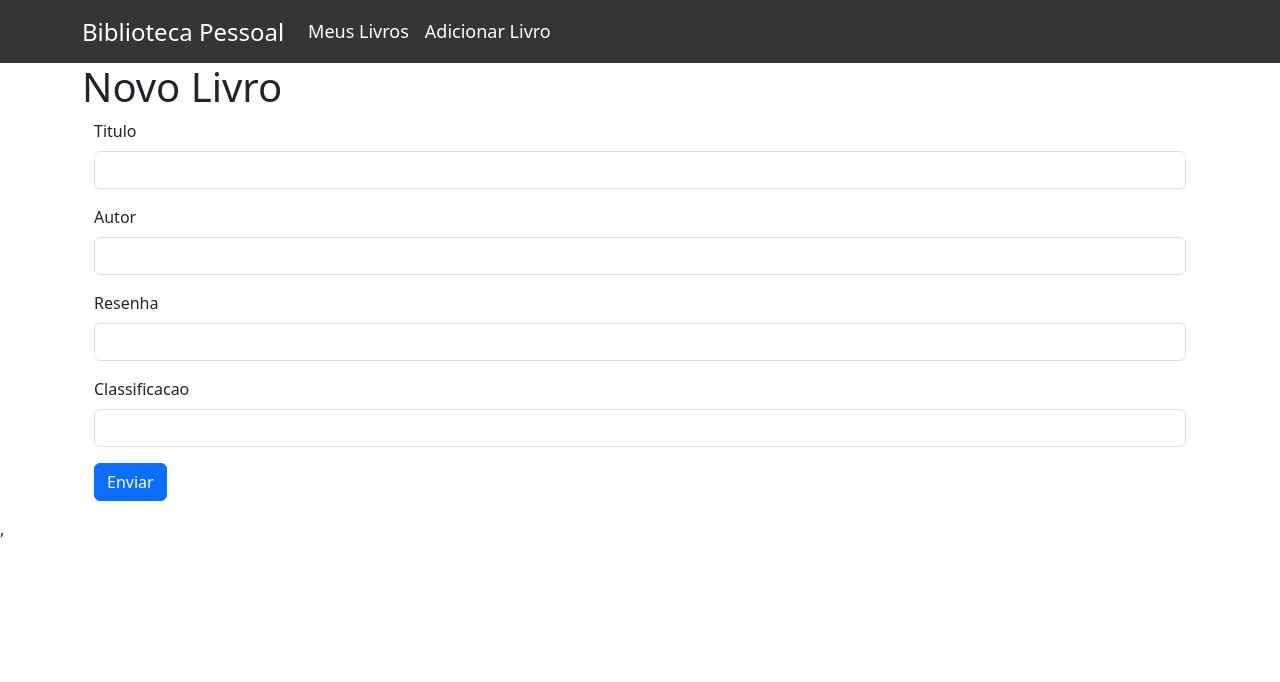
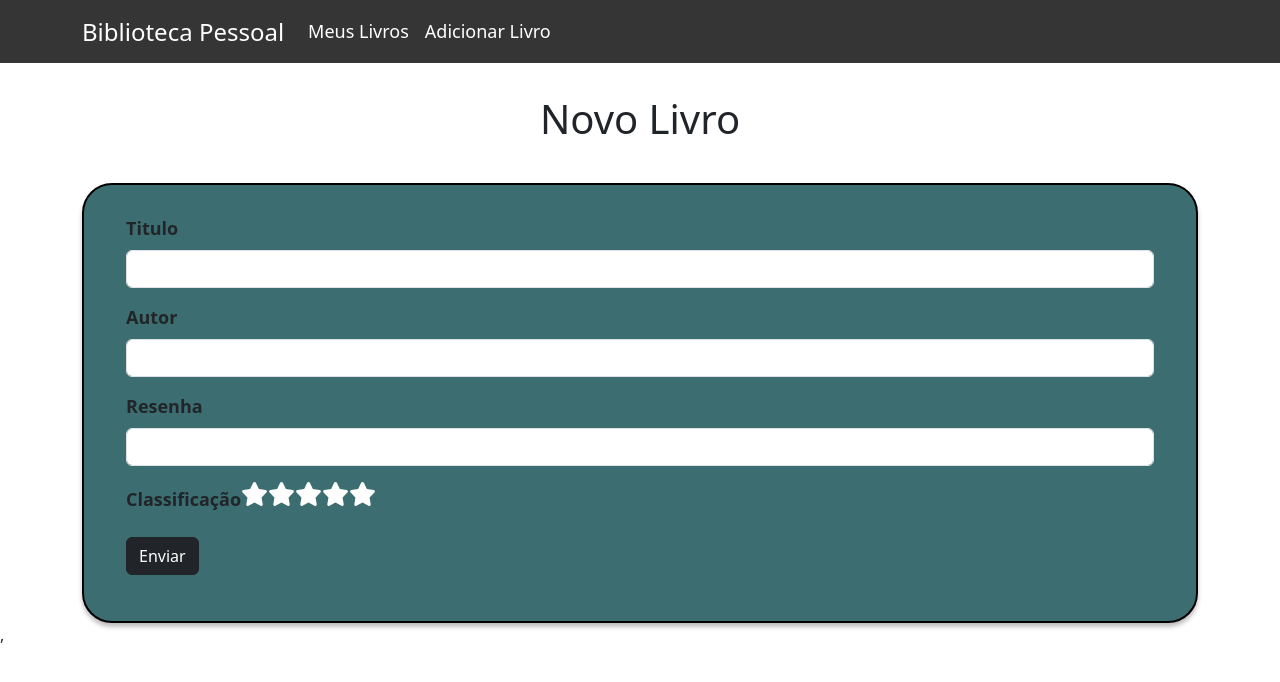
Before and after one commit to luanaFOliveira/bibliotecaPessoal, a React (Create React App) app: page /addBook in a window 1280 px wide. Shown: the top 682 px of the page. Built offline with nearby package versions, Linux system fonts and the light colour scheme.

Commit message:
paginacao e ajustes de design

```diff
--- a/src/AddBook.css
+++ b/src/AddBook.css
@@ -0,0 +1,12 @@
+.titulo-newBook{
+    text-align: center;
+    padding:2rem;
+}
+
+.titulo-wrapper-newBook{
+    background-color: lightblue;
+    padding:2px;
+    border: 1px solid #000000;
+    box-shadow: 0px 4px 4px rgba(0, 0, 0, 0.25);
+    border-radius: 30px;
+}
--- a/src/AddBook.js
+++ b/src/AddBook.js
@@ -4,6 +4,7 @@ import { Container} from 'reactstrap';
 import NavBar from './Components/NavBar';
 import BookForm from './Components/BookForm';
 import { useNavigate } from 'react-router-dom';
+import './AddBook.css';
 
 function AddBook(){
 
@@ -41,8 +42,8 @@ function AddBook(){
     return(<div>
         <NavBar />
         <Container>
-            <h1>Novo Livro</h1>
-            <BookForm initialFormState={initialFormState} handleSubmit={handleSubmit} handleChange={handleChange}/>
+        <h1 className='titulo-newBook'>Novo Livro</h1>
+        <BookForm initialFormState={initialFormState} handleSubmit={handleSubmit} handleChange={handleChange}/>
         </Container>
 
     </div>);
--- /dev/null
+++ b/src/Components/BookForm.css
@@ -0,0 +1,12 @@
+.wrapper-form{
+    background-color: #3c6e71;
+    padding:30px;
+    border: 2px solid #000000;
+    box-shadow: 0px 4px 4px rgba(0, 0, 0, 0.25);
+    border-radius: 30px;
+}
+
+.form-label{
+    font-size: 18px;
+    font-weight: bold;
+}
--- a/src/Components/BookForm.js
+++ b/src/Components/BookForm.js
@@ -1,36 +1,44 @@
 import React, { useState } from 'react';
 import { Button, Container, Form, FormGroup, Input, Label } from 'reactstrap';
 import { useNavigate } from 'react-router-dom';
+import './BookForm.css';
+import StarRatingInput from '../StarRatingInput';
 
-function BookForm({initialFormState,handleSubmit,handleChange}) {
+function BookForm({ initialFormState, handleSubmit, handleChange }) {
 
+    const handleRatingChange = (rating) => {
+        handleChange({ target: { name: 'classificacao', value: rating } });
+    };
 
-    return(<div>
+  return (
+    <div className='wrapper-form'>
       <Container>
         <Form onSubmit={handleSubmit}>
           <FormGroup>
-                    <Label for="titulo">Titulo</Label>
-                    <Input type="text" name="titulo" id="titulo" placeholder={initialFormState.titulo} onChange={handleChange}/>
+            <Label for="titulo" className='form-label'>Titulo</Label>
+            <Input type="text" name="titulo" id="titulo" placeholder={initialFormState.titulo} onChange={handleChange} />
           </FormGroup>
           <FormGroup>
             <Label for="autor">Autor</Label>
-                    <Input type="text" name="autor" id="autor" placeholder={initialFormState.autor} onChange={handleChange}/>
+            <Input type="text" name="autor" id="autor" placeholder={initialFormState.autor} onChange={handleChange} />
           </FormGroup>
           <FormGroup>
             <Label for="resenha">Resenha</Label>
-                    <Input type="text" name="resenha" id="resenha" placeholder={initialFormState.resenha} onChange={handleChange}/>
+            <Input type="text" name="resenha" id="resenha" placeholder={initialFormState.resenha} onChange={handleChange} />
           </FormGroup>
           <FormGroup>
-                    <Label for="classificacao">Classificacao</Label>
-                    <Input type="text" name="classificacao" id="classificacao" placeholder={initialFormState.classificacao} onChange={handleChange}/>
+            <Label for="classificacao">Classificação</Label>
+            <StarRatingInput value={initialFormState.classificacao} onChange={handleRatingChange} />
           </FormGroup>
           <FormGroup>
-                    <Button color="primary" type="submit">Enviar</Button>{' '}
+            <Button color="dark" type="submit">
+              Enviar
+            </Button>{' '}
           </FormGroup>
         </Form>
       </Container>
     </div>
   );
-};
+}
 
 export default BookForm;
--- a/src/Components/ListBooksCards.css
+++ b/src/Components/ListBooksCards.css
@@ -1,11 +1,12 @@
 .card {
-    border: 1px solid #ddd;
-    border-radius: 5px;
-    box-shadow: 0 2px 4px rgba(0, 0, 0, 0.1);
+
     margin: 10px;
     padding: 10px;
     display: flex;
     background-color: #3c6e71;
+    border: 2px solid #000000;
+    box-shadow: 0px 4px 4px rgba(0, 0, 0, 0.25);
+    border-radius: 30px;
 }
 
 
@@ -26,7 +27,9 @@
 .card-footer {
     background-color: transparent;
     border: none;
-    text-align: left;
+    display: flex;
+    justify-content: space-between;
+    align-items: center;
 }
 
 .col-3 {
@@ -53,17 +56,18 @@
 
 .star-icon{
     color:yellow;
-    /*border: 1px solid black;
-    background-color: black;*/
+
+}
+.card-links a.card-link {
+    margin-left: 10px;
+    text-decoration: none;
+    color: black;
 }
 
-.card-links {
-    display: flex;
-    justify-content: flex-end;
+.card-links a.card-link:hover {
+    color: white;
 }
 
-.card-link {
-    margin-left: 10px; /* Adicione um espaçamento entre os links */
-    text-decoration: none; /* Remova a decoração de link (sublinhado) */
-    color: black; /* Cor dos links (pode ajustar a cor desejada) */
+.link-card{
+    text-decoration: none;
 }
--- a/src/Components/ListBooksCards.js
+++ b/src/Components/ListBooksCards.js
@@ -4,8 +4,6 @@ import 'bootstrap/dist/css/bootstrap.min.css';
 import StarRating from './StarRating';
 import { Link } from 'react-router-dom';
 
-//<img src="https://via.placeholder.com/100x100" alt="Imagem do Livro 1" className="card-image" />
-//                            <p className="card-text">{resenha}</p>
 
 const onDelete = (id_livro) => {
     if (!window.confirm("Deseja realmente excluir este livro?")) return;
@@ -32,7 +30,8 @@ const onDelete = (id_livro) => {
 function Card({titulo,autor,classificacao,id_livro}){
 
     return (
-        <div className="col-3 bg-transparent">
+        <div className="col-4 bg-transparent">
+            <Link to={`/book/${id_livro}`} className='link-card'>
             <div className="card custom-card">
                 <div className="card-body">
                     <div className="card-content">
@@ -50,6 +49,7 @@ function Card({titulo,autor,classificacao,id_livro}){
                     </div>
                 </div>
             </div>
+            </Link>
         </div>
     );
 }
--- a/src/Components/StarRating.js
+++ b/src/Components/StarRating.js
@@ -5,7 +5,7 @@ import { faStar } from '@fortawesome/free-solid-svg-icons';
 function StarRating({ rating }) {
     const stars = [];
     for (let i = 0; i < rating; i++) {
-      stars.push(<FontAwesomeIcon key={i} icon={faStar} className="star-icon" />);
+      stars.push(<FontAwesomeIcon key={i} icon={faStar} className="star-icon" style={{fontSize:'24px'}} />);
     }
 
     return <div>{stars}</div>;
--- a/src/ListBooks.css
+++ b/src/ListBooks.css
@@ -1,3 +1,8 @@
-.list-wrapper{
-    background-color: transparent;
+
+.button-container {
+    display: flex;
 }
+
+.button-container button {
+    margin-right: 10px; /* Ajuste o valor conforme necessário para o espaçamento desejado */
+}
--- a/src/ListBooks.js
+++ b/src/ListBooks.js
@@ -4,11 +4,49 @@ import 'bootstrap/dist/css/bootstrap.min.css';
 import ListBooksCards from './Components/ListBooksCards';
 import NavBar from './Components/NavBar';
 
+function ListBooks() {
+  const [livros, setLivros] = useState([]);
+  const [page, setPage] = useState(1);
+  const itemsPerPage = 9; // Quantidade de itens por página
+
+  const getLivros = () => {
+    const minId = (page - 1) * itemsPerPage + 1;
+    const maxId = minId + itemsPerPage - 1;
+
+    fetch(`http://localhost:8000/api/livros/pagina/${minId}/${maxId}`, {
+      method: 'GET',
+      headers: {
+        'Accept': 'application/json',
+        'Content-Type': 'application/json',
+      },
+      mode: 'cors',
+    })
+      .then(response => response.json())
+      .then(livros => setLivros(livros))
+      .catch(error => {
+        console.error(error);
+      });
+  }
+
+  useEffect(() => {
+    getLivros();
+  }, [page]);
+
+  return (
+    <div>
+      <NavBar />
+      <ListBooksCards livros={livros} />
+      <div className='button-container'>
+        <button type="button" class="btn btn-dark" onClick={() => setPage(page - 1)}>Página Anterior</button>
+        <button type="button" class="btn btn-dark" onClick={() => setPage(page + 1)}>Próxima Página</button>
+      </div>
+    </div>
+  );
+}
 
 
+/*
 function ListBooks(){
-
-
 
     const [livros,setLivros] = useState([]);
 
@@ -32,24 +70,7 @@ function ListBooks(){
         getLivros();
     },[]);
 
-   /*
-    const livros = [
-        {
-          titulo: 'Livro 1',
-          autor: 'Autor 1',
-          resenha: 'Esta é a resenha do Livro 1. É um livro muito interessante.',
-          classificacao: 3,
-          imagem: 'caminho/para/imagem1.jpg',
-        },
-        {
-          titulo: 'Livro 2',
-          autor: 'Autor 2',
-          resenha: 'Este é o Livro 2. O autor é muito renomado.',
-          classificacao: 4,
-          imagem: 'caminho/para/imagem2.jpg',
-        },
-    ];
-*/
+
     return (
         <div>
             <NavBar />
@@ -57,6 +78,6 @@ function ListBooks(){
         </div>
     );
 }
-
+*/
 
 export default ListBooks;
--- /dev/null
+++ b/src/StarRatingInput.css
@@ -0,0 +1,14 @@
+.star {
+    color: white;
+    cursor: pointer;
+    transition: color 0.3s;
+    font-size: 24px; /* Ajuste o tamanho das estrelas conforme necessário */
+}
+
+  .star.checked {
+    color: yellow;
+  }
+
+  .star-rating {
+    display: inline-flex;
+  }
--- /dev/null
+++ b/src/StarRatingInput.js
@@ -0,0 +1,33 @@
+import React, { useState, useEffect } from 'react';
+import { FontAwesomeIcon } from '@fortawesome/react-fontawesome';
+import { faStar } from '@fortawesome/free-solid-svg-icons';
+import './StarRatingInput.css';
+
+function StarRatingInput({ value, onChange }) {
+    const [rating, setRating] = useState(value);
+
+    useEffect(() => {
+      setRating(value);
+    }, [value]);
+
+    const handleStarClick = (clickedRating) => {
+      setRating(clickedRating);
+      onChange(clickedRating);
+    };
+
+    return (
+      <div className="star-rating">
+        {[1, 2, 3, 4, 5].map((star) => (
+          <FontAwesomeIcon
+            key={star}
+            icon={faStar}
+            className={`star ${star <= rating ? 'checked' : ''}`}
+            onClick={() => handleStarClick(star)}
+          />
+        ))}
+      </div>
+    );
+
+}
+
+export default StarRatingInput;
```
Lines whose indentation alone changed are shown as unchanged.
